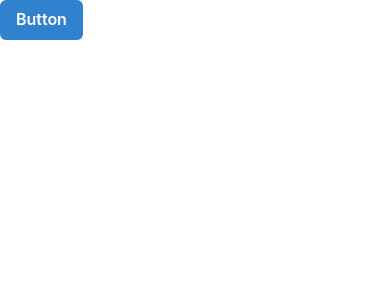
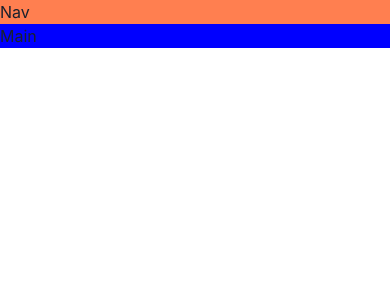
Before and after one commit to sharif181/game-hub, a React (Vite) app: page / in a window 390 px wide. Shown: the top 300 px of the page. Built offline with nearby package versions, Linux system fonts and the light colour scheme.

Commit message:
initialize a responsive layout

```diff
--- a/src/App.jsx
+++ b/src/App.jsx
@@ -1,9 +1,28 @@
-import { Button, ButtonGroup } from "@chakra-ui/react";
+import { Grid, GridItem, Show } from "@chakra-ui/react";
 
 function App() {
   return (
     <>
-      <Button colorScheme="blue">Button</Button>
+      <Grid
+        templateAreas={{
+          base: `"nav" "main"`,
+          lg: `"nav nav" "aside main"`,
+        }}
+      >
+        <GridItem area="nav" bg="coral">
+          Nav
+        </GridItem>
+
+        <Show above="lg">
+          <GridItem area="aside" bg="gold">
+            Aside
+          </GridItem>
+        </Show>
+
+        <GridItem area="main" bg="blue">
+          Main
+        </GridItem>
+      </Grid>
     </>
   );
 }
```
